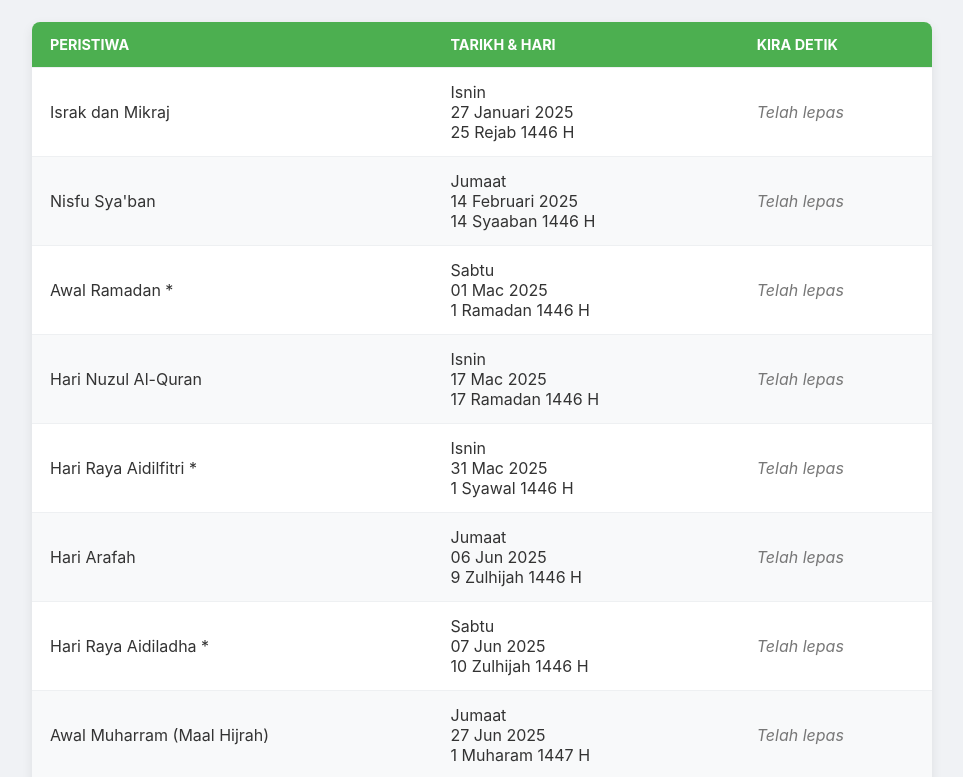
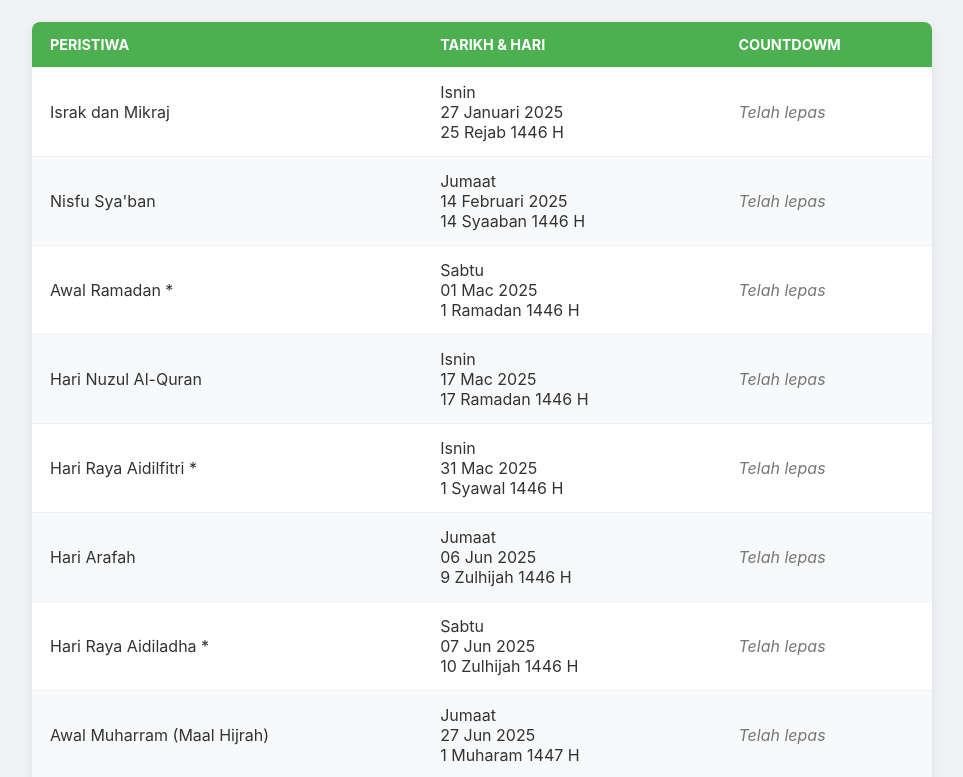
Before and after one commit to multimedia-mamtj6/multimedia-mamtj6, a plain HTML site: page calendar/hijri/info.html in a window 1280 px wide. Shown: the part 198-975 px from the top of the page, without its empty margins (158-1121 px from the left). Drawn offline with Linux system fonts and the light colour scheme.

Commit message:
Update info.html

```diff
--- a/calendar/hijri/info.html
+++ b/calendar/hijri/info.html
@@ -87,7 +87,7 @@
                 <tr>
                     <th>Peristiwa</th>
                     <th>Tarikh & Hari</th>
-                    <th>Kira Detik</th>
+                    <th>Countdowm</th>
                 </tr>
             </thead>
             <tbody id="events-tbody"></tbody>
```
